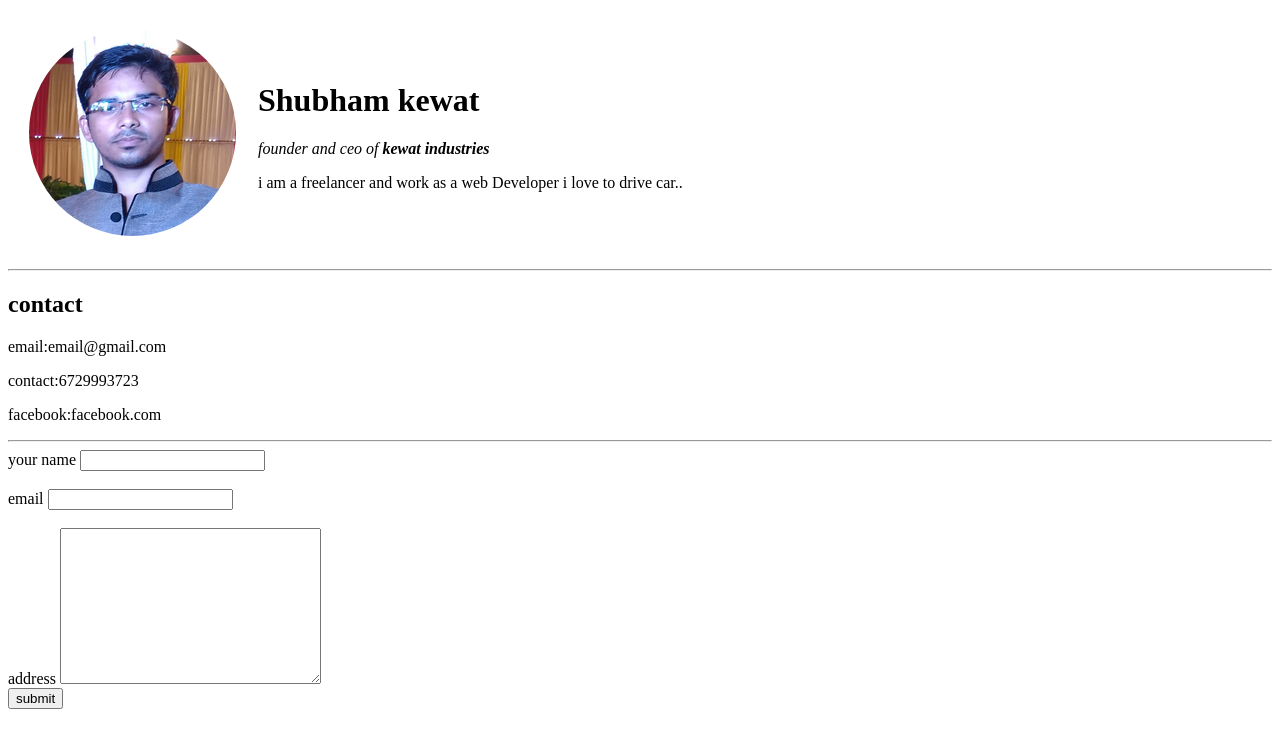
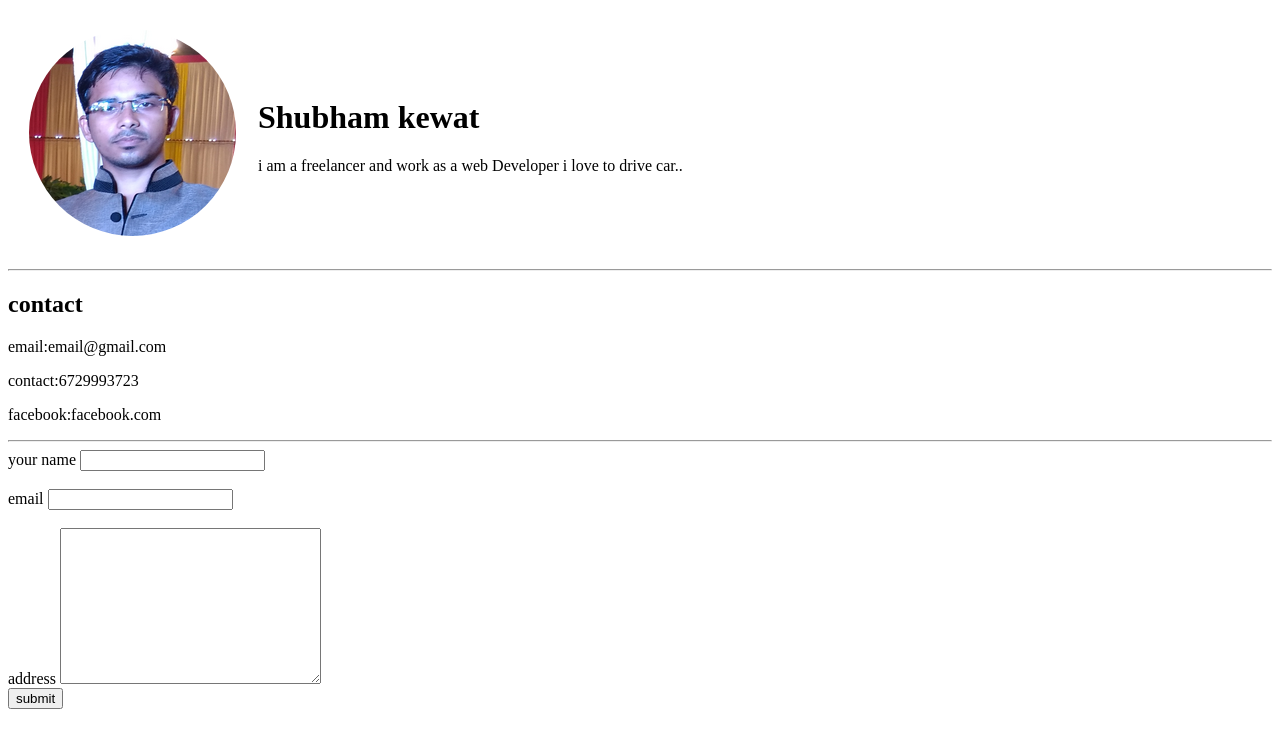
Before and after one commit to shubham-kewat/temp_cv, a plain HTML site: page contact.html in a window 1280 px wide. Drawn offline with Linux system fonts and the light colour scheme.

Commit message:
git initcommit
changes

```diff
--- a/contact.html
+++ b/contact.html
@@ -14,7 +14,7 @@
             <td><img src="images/me.png" alt="shubham kewat"></td>
             <td>
                 <h1>Shubham kewat</h1>
-                <p><em>founder and ceo of <strong>kewat industries</strong></em></p>
+
                 <p>i am a freelancer and work as a web Developer i love to drive car..</p>
             </td>
         </tr>
```
